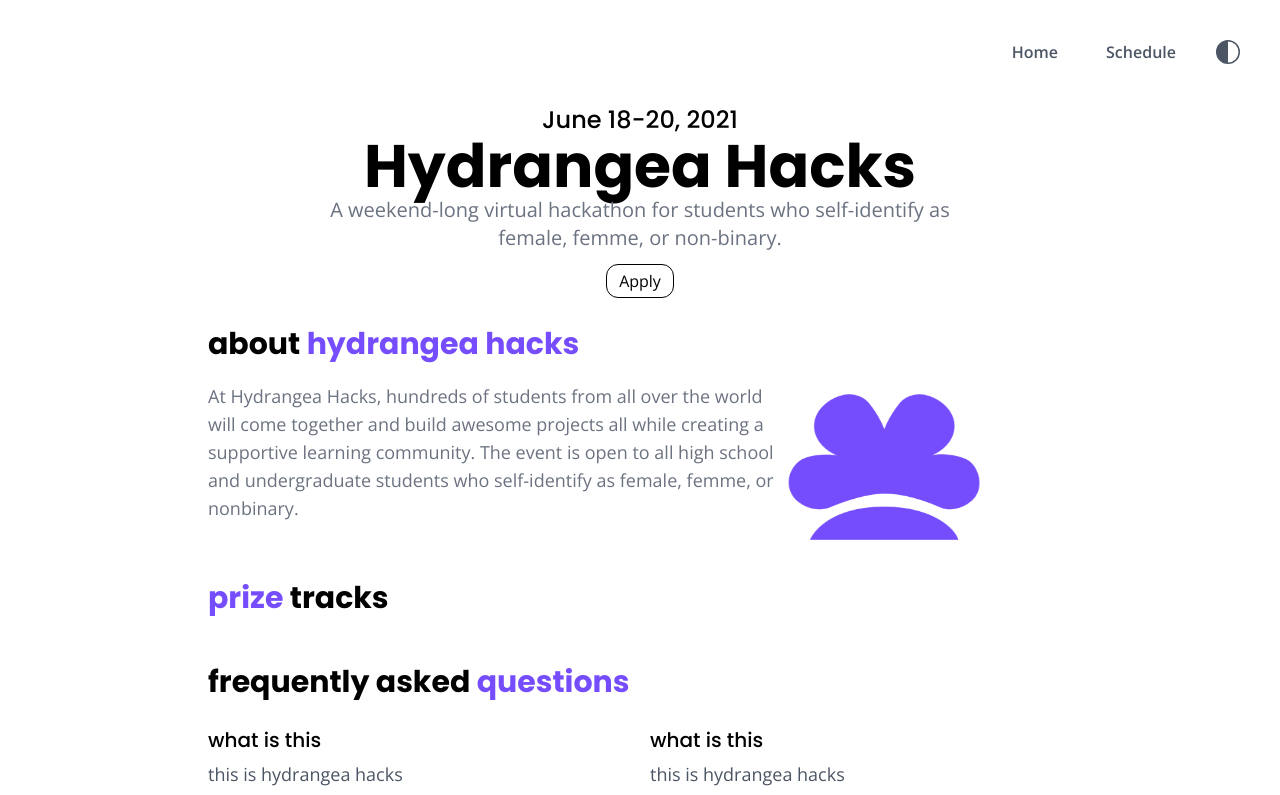
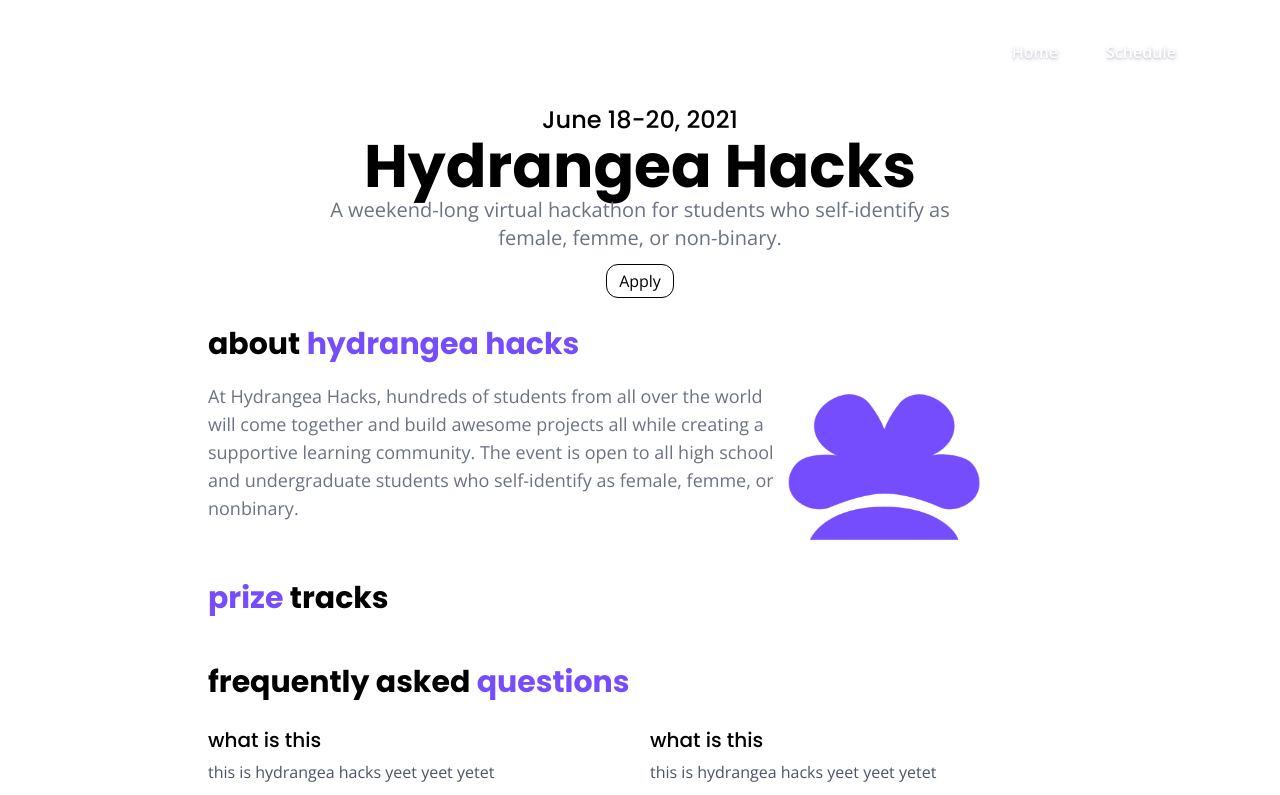
Before and after one commit to hydra-hacks/2021, a Next.js app: page / in a window 1280 px wide. Shown: the top 795 px of the page. Built offline with nearby package versions, Linux system fonts and the light colour scheme.

Commit message:
chore: fix styling

```diff
--- a/components/faq.js
+++ b/components/faq.js
@@ -4,7 +4,7 @@ export default function Faq({ question, answer }) {
       <p className="leading-loose font-poppins text-xl font-medium text-black dark:text-white">
         {question}
       </p>
-      <p className="w-full md:w-1/2 font-openSans text-lg text-gray-600 dark:text-gray-300">
+      <p className="w-full font-openSans text-base text-gray-600 dark:text-gray-300">
         {answer}
       </p>
     </div>
--- a/components/nav.js
+++ b/components/nav.js
@@ -11,10 +11,10 @@ const links = [
 export default function Nav() {
   const { theme, setTheme } = useTheme();
   useEffect(() => {
-    console.log("Hello World.");
+    console.log("Sign up for Hydrangea Hacks!");
   });
   return (
-    <nav className="dark:text-white font-openSans text-gray-600 font-semibold">
+    <nav className="font-openSans text-white text-shadow-md font-semibold">
       <ul className="flex flex-wrap sm:justify-between items-start sm:items-center p-8 mt-6 sm:mt-0">
         <li></li>
         <ul className={`mx-auto sm:mx-0 flex flex-row space-x-4`}>
@@ -22,7 +22,7 @@ export default function Nav() {
             <li className="self-center" key={`${href}${label}`}>
               <Link href={href}>
                 <a
-                  className={`px-4 py-2 rounded hover:bg-gray-300 hover:bg-opacity-10`}
+                  className={`px-4 py-2 rounded hover:bg-black hover:bg-opacity-10`}
                 >
                   {label}
                 </a>
```
